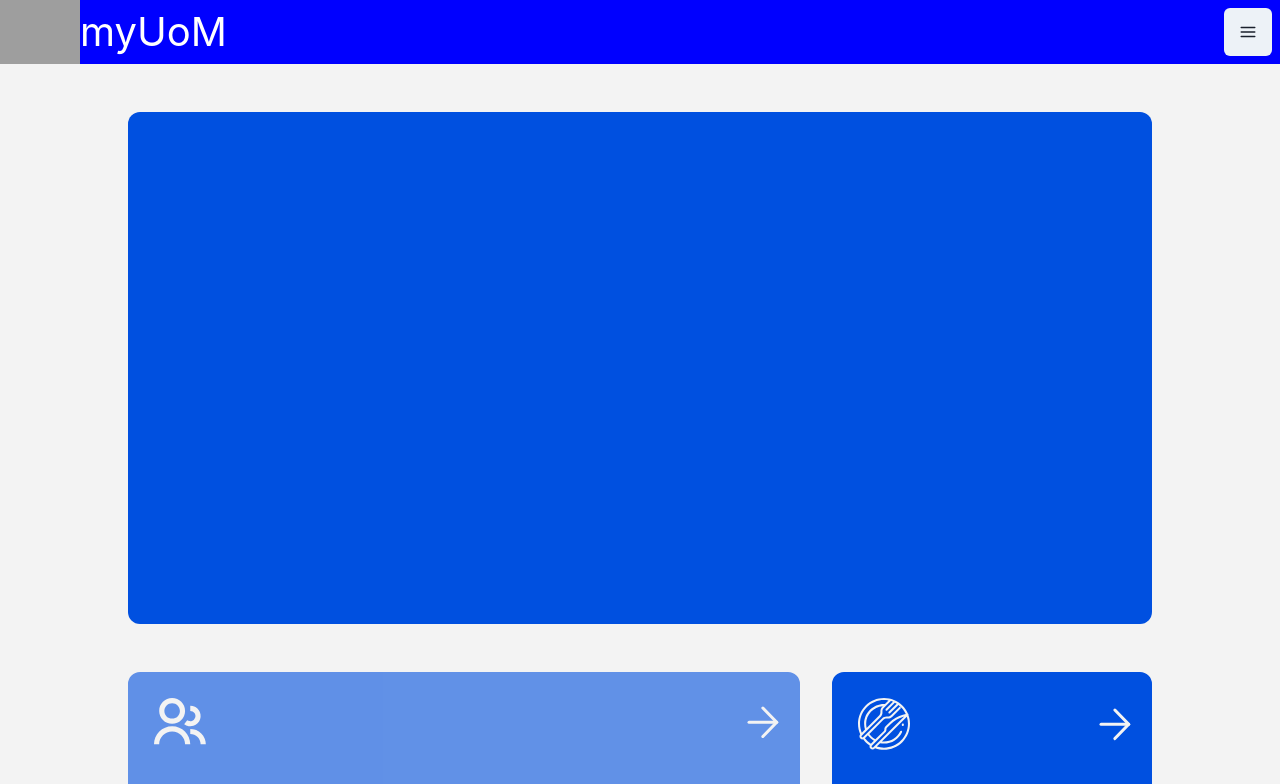
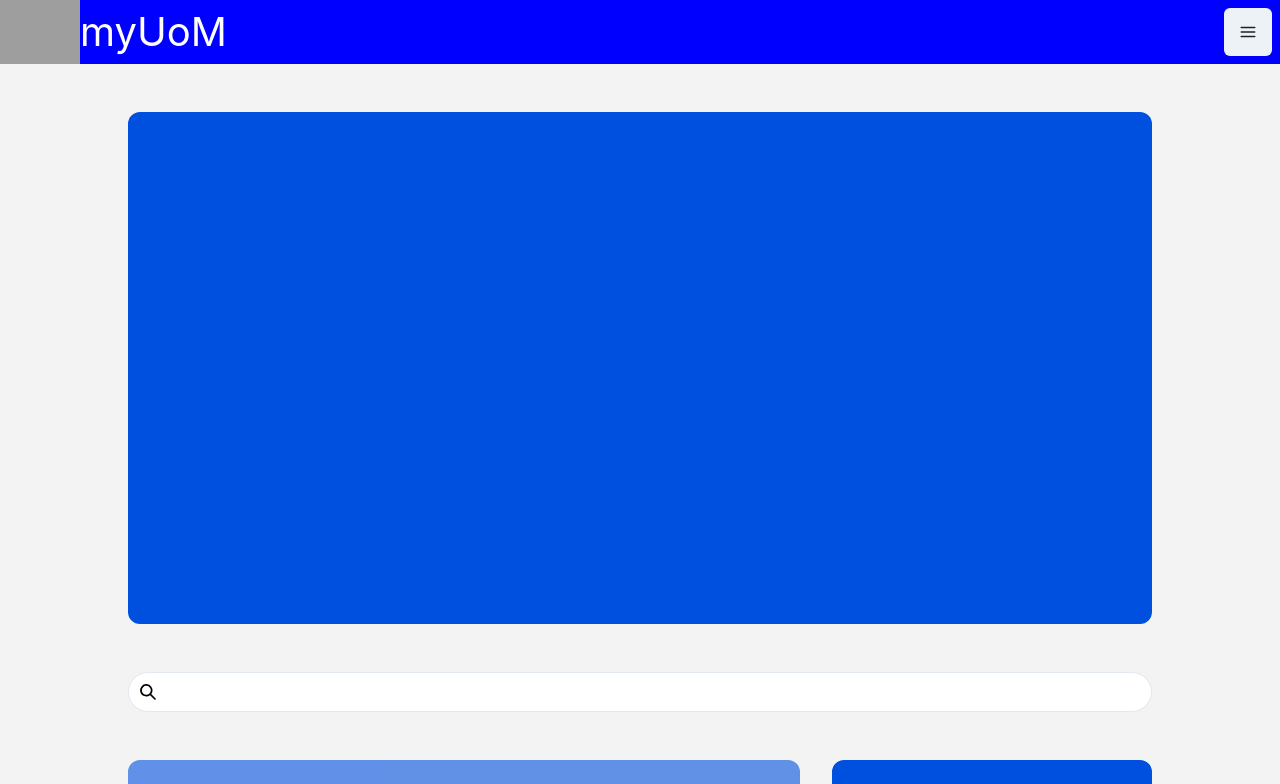
Before and after one commit to open-source-uom/myuom, a React (Create React App) app: page / in a window 1280 px wide. Shown: the top 784 px of the page. Built offline with nearby package versions, Linux system fonts and the light colour scheme; grey boxes are pictures that could not be loaded.

Commit message:
Created Search Bar for the home page buttons
(Has code in shared files so mb merge conflict dunno), is same in both dark mode and light mode, styling wise simple

```diff
--- /dev/null
+++ b/src/components/Search.jsx
@@ -0,0 +1,41 @@
+import React, { useState } from "react";
+import { SearchIcon } from "@chakra-ui/icons";
+import { Input, InputGroup, InputLeftElement } from "@chakra-ui/react";
+import { useEffect } from "react";
+export default function Search({ setCategoriesList, categoriesList }) {
+  const [searchField, setSearchField] = useState("");
+  const handleChange = (e) => {
+    setSearchField(e.target.value);
+  };
+  const formatString = (string) =>
+    string
+      .toLowerCase()
+      .normalize("NFD")
+      .replace(/\p{Diacritic}| /gu, "");
+  useEffect(() => {
+    if (!searchField) setCategoriesList(categoriesList);
+    const categoriesBySearchTerm = categoriesList.filter((cat) => {
+      return formatString(cat.title).includes(formatString(searchField));
+    });
+    setCategoriesList(categoriesBySearchTerm);
+  }, [searchField]);
+  return (
+    <InputGroup
+      w={{ sm: "100%", md: "90%", lg: "80%", "2xl": "60%", "3xl": "50%" }}
+    >
+      <InputLeftElement
+        pointerEvents="none"
+        children={<SearchIcon color="black" />}
+      />
+      <Input
+        color="black"
+        type="text"
+        placeholder=""
+        onChange={handleChange}
+        borderRadius={"2rem"}
+        focusBorderColor="initial"
+        bg="white"
+      />
+    </InputGroup>
+  );
+}
--- a/src/pages/HomePage.jsx
+++ b/src/pages/HomePage.jsx
@@ -1,9 +1,11 @@
-import React from "react";
+import React, { useState } from "react";
 import { Categories } from "../assets/categories";
 import MenuBox from "../components/MenuBox";
 import { Flex, Box, Grid } from "@chakra-ui/react";
 import { useColorModeValue } from "@chakra-ui/react";
+
 import { motion } from "framer-motion";
+import Search from "../components/Search";
 
 const stagger = {
   inView: {
@@ -14,6 +16,8 @@ const stagger = {
 };
 
 export default function HomePage() {
+  const [categoriesListForSearch, setCategoriesListForSearch] =
+    useState(Categories);
   return (
     <Flex
       direction="column"
@@ -31,16 +35,20 @@ export default function HomePage() {
         className="home-page-box"
         rounded="0.75rem"
       ></Box>
+      <Search
+        categoriesList={Categories}
+        setCategoriesList={setCategoriesListForSearch}
+      />
       <Grid
         as={motion.section}
         initial="initial"
-        whileInView="inView"
+        animate="inView"
         variants={stagger}
         className="home-grid"
         w={{ sm: "100%", md: "90%", lg: "80%", "2xl": "60%", "3xl": "50%" }}
         gap={{ sm: 4, md: 6, lg: 8 }}
       >
-        {Categories.map((category) => (
+        {categoriesListForSearch.map((category) => (
           <MenuBox category={category} key={category.title} />
         ))}
       </Grid>
```
